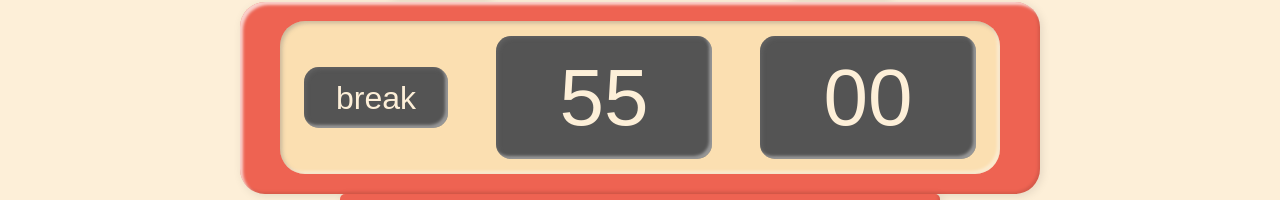
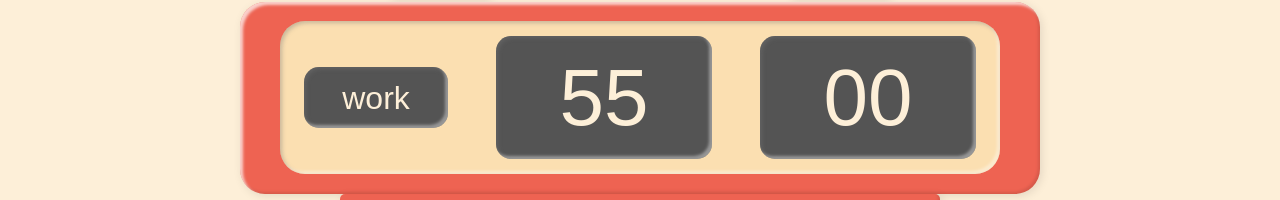
Before and after one commit to neperiana/tomatito, a React (Create React App) app: page / in a window 1280 px wide. Shown: the part 273-473 px from the top of the page. Built offline with nearby package versions, Linux system fonts and the light colour scheme; a web font is replaced by a local one.

Commit message:
adding timer

```diff
--- a/src/components/App.js
+++ b/src/components/App.js
@@ -35,7 +35,7 @@ class App extends Component {
     this.state = {
       isLive: false,
       display: {
-        type: 'break',
+        type: 'work',
         seconds: minutesToSeconds(55),
       },
       settings: {
@@ -47,13 +47,17 @@ class App extends Component {
     this.setSettings = this.setSettings.bind(this);
     this.settingsManualInput = this.settingsManualInput.bind(this);
     this.settingsArrowClick = this.settingsArrowClick.bind(this);
+    this.startPause = this.startPause.bind(this);
+    this.countDown = this.countDown.bind(this);
+    this.keepTheTime = this.keepTheTime.bind(this);
+    this.componentDidMount = this.componentDidMount.bind(this);
   }
   handleRestart(event){
     this.setState({
       isLive: false,
       display: {
         type: 'work',
-        seconds: minutesToSeconds(13)+12,
+        seconds: minutesToSeconds(55),
       },
       settings: {
         work: 55,
@@ -62,11 +66,11 @@ class App extends Component {
     });
   }
   setSettings(type, value){
+    let validValue = value > 0 ? value : 0;
     if (type == 'work') {
-      console.log('holahola:',type, value);
       this.setState({
         settings: {
-          work:  value > 0 ? value : 0,
+          work:  validValue,
           break: this.state.settings.break,
         }
       });
@@ -74,18 +78,20 @@ class App extends Component {
       this.setState({
         settings: {
           work: this.state.settings.work,
-          break: value > 0 ? value : 0,
+          break: validValue,
+        }
+      });
+    }
+    // and ...
+    if (type == this.state.display.type) {
+      this.setState({
+        display: {
+          type: type,
+          seconds: minutesToSeconds(validValue),
         }
       });
     }
   }
-  /*
-  this.myInterval = setInterval(() => {
-    this.setState(({ seconds }) => ({
-      seconds: seconds - 1
-    }))
-  }, 1000)
-  */
   settingsManualInput(event){
     let settingsType = event.target.id == 'workControl' ? 'work' : 'break';
     this.setSettings(settingsType, event.target.value);
@@ -95,6 +101,60 @@ class App extends Component {
     let change = event.target.id.includes('up') ? 1 : -1;
     let newValue = (settingsType == 'work' ?  this.state.settings.work : this.state.settings.break) + change;
     this.setSettings(settingsType, newValue);
+  }
+  startPause(event){
+    this.setState({
+      isLive: ~this.state.isLive
+    });
+  }
+  keepTheTime(){
+
+      if (this.state.isLive) {
+        if (this.state.display.seconds == 0){
+          this.setState({
+            isLive: false
+          });
+        } else {
+          let myInterval = setInterval(() => {
+            this.setState({
+              display: {
+                type: this.state.display.type,
+                seconds: this.state.display.seconds - 1,
+              }
+            })
+          }, 1000)
+        }
+      }
+
+  }
+  countDown() {
+    if (this.state.isLive) {
+      if (this.state.display.seconds == 0){
+        let newType = this.state.display.type == 'work' ? 'break' : 'work';
+        let newTime = this.state.display.type == 'work' ? this.state.settings.break : this.state.settings.work;
+
+        this.setState({
+          display: {
+            type: newType,
+            seconds: minutesToSeconds(newTime),
+          }
+        });
+      } else {
+        this.setState({
+          display: {
+            type: this.state.display.type,
+            seconds: this.state.display.seconds - 1,
+          }
+        })
+      }
+    }
+  }
+  keepTheTime() {
+    let interval = setInterval(this.countDown, 1000);
+  }
+  componentDidMount() {
+    this.keepTheTime();
+    console.log('keeping the time!');
   }
   render(){
     return (
@@ -106,11 +166,17 @@ class App extends Component {
         </header>
 
         <div id="contentBox">
-          <ClockComponent display={this.state.display} refresh={this.handleRestart}/>
+          <ClockComponent
+            display={this.state.display}
+            refresh={this.handleRestart}
+            isLive={this.state.isLive}
+            startPause={this.startPause}
+          />
           <SettingsComponent
             settings={this.state.settings}
             onChange={this.settingsManualInput}
             onArrowClick={this.settingsArrowClick}
+            isLive={this.state.isLive}
           />
         </div>
 
@@ -128,6 +194,9 @@ class App extends Component {
 const ClockComponent = props => {
   let minutes, seconds
   [minutes, seconds] = secondsToTime(props.display.seconds);
+
+  let topButton = props.isLive ? pauseLogo : playLogo;
+
   //console.log(minutes, seconds);
   return (
     <div id="mainBody">
@@ -137,7 +206,7 @@ const ClockComponent = props => {
           <div className="topButton"></div>
         </div>
         <div className="topButtonContainer">
-          <img src={playLogo} id="playpauseLogo" className="imageButtton" alt="play/pause button" />
+          <img src={topButton} id="playpauseLogo" className="imageButtton" alt="play/pause button" onClick={props.startPause}/>
           <div className="topButton"></div>
         </div>
       </div>
@@ -161,6 +230,8 @@ const ClockComponent = props => {
 
 // Settings
 const SettingsComponent = props => {
+  const doNothing = () => void 0;
+  let arrowClickFunction = props.isLive ? doNothing : props.onArrowClick
   return (
     <div id="sideControl">
       <div id="labels" className="sideControlCol">
@@ -168,17 +239,39 @@ const SettingsComponent = props => {
         <span>break (min): </span>
       </div>
       <div id="inputs" className="sideControlCol">
-        <Form.Control size="sm" type="text" id="workControl" value={props.settings.work} onChange={props.onChange}/>
-        <Form.Control size="sm" type="text" id="breakControl" value={props.settings.break} onChange={props.onChange}/>
+        <Form.Control size="sm" type="text" id="workControl"
+          value={props.settings.work}
+          onChange={props.onChange}
+          disabled={props.isLive}
+          numbersOnly
+        />
+        <Form.Control size="sm" type="text" id="breakControl"
+          value={props.settings.break}
+          onChange={props.onChange}
+          disabled={props.isLive}
+          numbersOnly
+        />
       </div>
       <div id="buttons" className="sideControlCol">
         <div className="upDownButtonsContainers" id="workArrowsContainer">
-          <img src={upLogo} id="upWorkLogo" className="arrowButtton" alt="up worktime button" onClick={props.onArrowClick}/>
-          <img src={downLogo} id="downWorkLogo" className="arrowButtton" alt="down worktime button" onClick={props.onArrowClick}/>
+          <img src={upLogo}
+            id="upWorkLogo" className="arrowButtton" alt="up worktime button"
+            onClick={arrowClickFunction}
+          />
+          <img src={downLogo}
+            id="downWorkLogo" className="arrowButtton" alt="down worktime button"
+            onClick={arrowClickFunction}
+          />
         </div>
         <div className="upDownButtonsContainers" id="breakArrowsContainer">
-          <img src={upLogo} id="upWorkLogo" className="arrowButtton" alt="up worktime button"  onClick={props.onArrowClick}/>
-          <img src={downLogo} id="downWorkLogo" className="arrowButtton" alt="down worktime button"  onClick={props.onArrowClick}/>
+          <img src={upLogo}
+            id="upWorkLogo" className="arrowButtton" alt="up worktime button"
+            onClick={arrowClickFunction}
+          />
+          <img src={downLogo}
+            id="downWorkLogo" className="arrowButtton" alt="down worktime button"
+            onClick={arrowClickFunction}
+          />
         </div>
       </div>
     </div>
```
